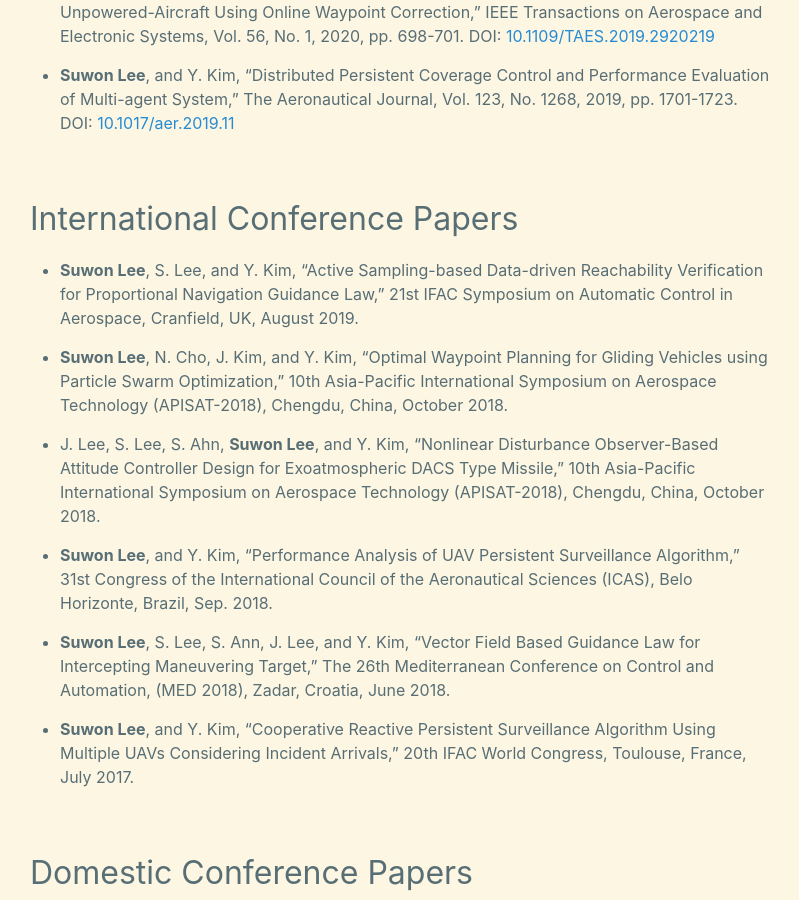
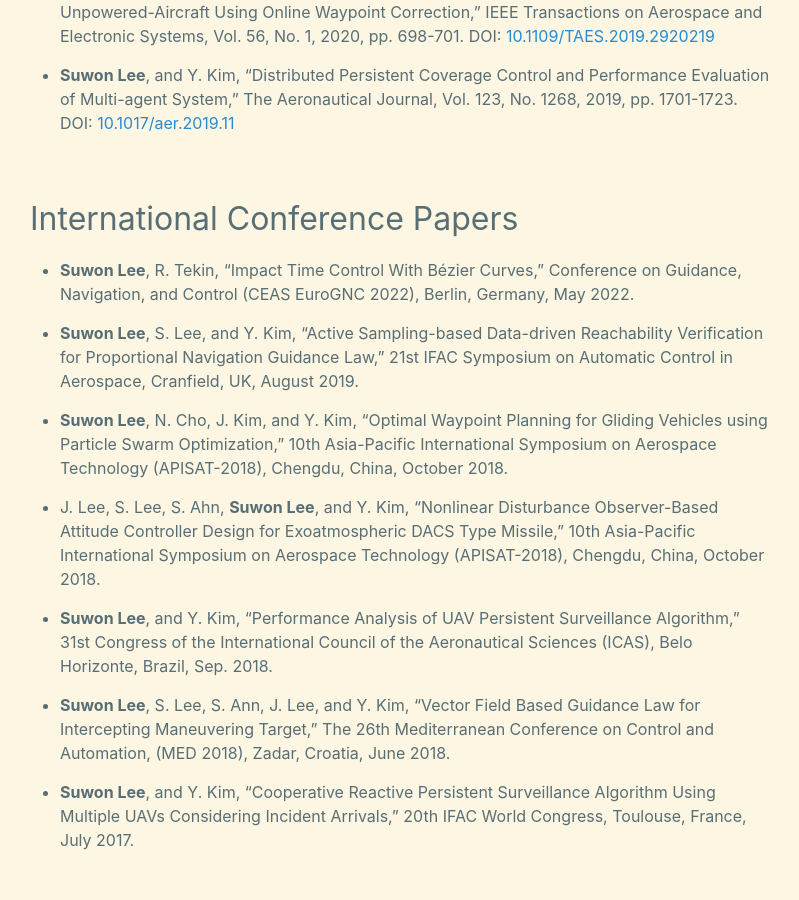
Before and after one commit to SuwonLee-KMU/SuwonLee-KMU.github.io, a Jekyll site: the page built from docs/CV.md, in a window 1280 px wide and 900 px high, scrolled down 1475 px. Shown: the whole window, without its empty margins (240-1039 px from the left). Built offline with Jekyll 4.4.1, drawn with Linux system fonts in a browser that asks for light colours.

Commit message:
CV 업데이트- EuroGNC2022

```diff
--- a/docs/CV.md
+++ b/docs/CV.md
@@ -50,6 +50,8 @@
 
 
 ## International Conference Papers
+
+- **Suwon Lee**, R. Tekin, “Impact Time Control With Bézier Curves,” Conference on Guidance, Navigation, and Control (CEAS EuroGNC 2022), Berlin, Germany, May 2022.
 
 - **Suwon Lee**, S. Lee, and Y. Kim, “Active Sampling-based Data-driven Reachability Verification for Proportional Navigation Guidance Law,” 21st IFAC Symposium on Automatic Control in Aerospace, Cranfield, UK, August 2019.
 
```
